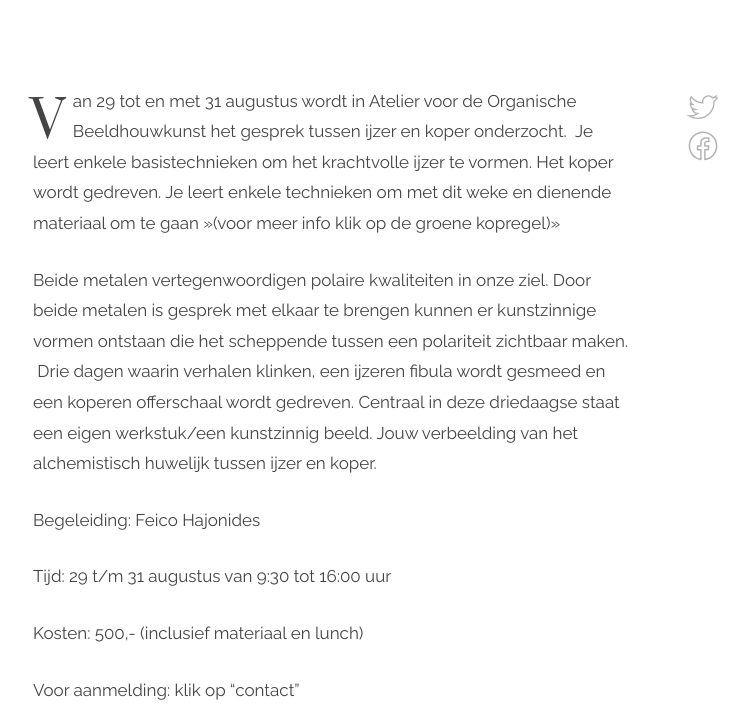
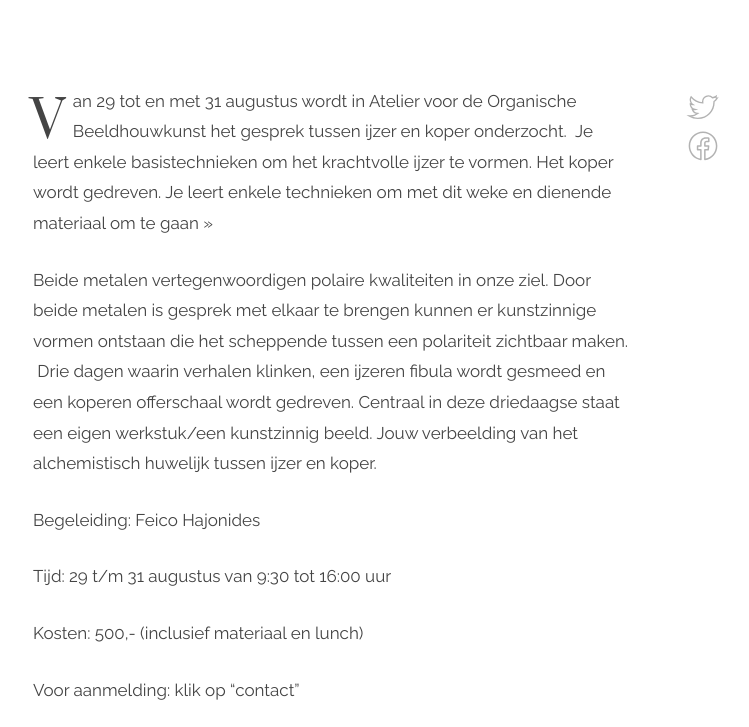
Before and after one commit to feicohajonides2020/feicohajonides2020.github.io, a Jekyll site: the page built from _posts/2019-11-7-zomerweek smeden.md, in a window 1280 px wide and 900 px high, scrolled down 551 px, cut to the strip 173-900 px from the top of the window. Shown: the whole strip, without its empty margins (307-1056 px from the left). Built offline with Jekyll 4.4.1, drawn with Linux system fonts in a browser that asks for light colours.

Commit message:
Update 2019-11-7-zomerweek smeden.md

```diff
--- a/_posts/2019-11-7-zomerweek smeden.md
+++ b/_posts/2019-11-7-zomerweek smeden.md
@@ -9,7 +9,7 @@ header:
 ---
 Van 29 tot en met 31 augustus wordt in Atelier voor de Organische Beeldhouwkunst het gesprek tussen ijzer en koper onderzocht.
 Je leert enkele basistechnieken om het krachtvolle ijzer te vormen.
-Het koper wordt gedreven. Je leert enkele technieken om met dit weke en dienende materiaal om te gaan >>(voor meer info klik op de groene kopregel)>>
+Het koper wordt gedreven. Je leert enkele technieken om met dit weke en dienende materiaal om te gaan >>
 
 
 
```
